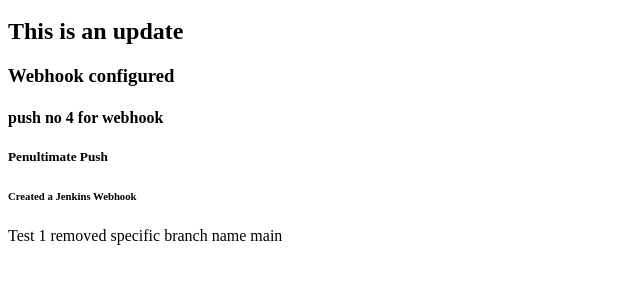
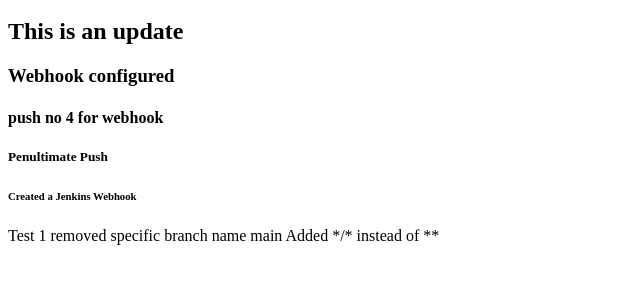
Before and after one commit to getdd7/Jenkins1, a plain HTML site: page index.html in a window 1280 px wide. Shown: the part 48-332 px from the top of the page, without its empty margins (0-640 px from the left). Drawn offline with Linux system fonts and the light colour scheme.

Commit message:
Update index.html

```diff
--- a/index.html
+++ b/index.html
@@ -6,3 +6,4 @@
 <h6> Created a Jenkins Webhook</h6>
 <h7>Test 1</h7>
 <h8>removed specific branch name main</h8>
+<h9>Added */* instead of **</h9>
```
